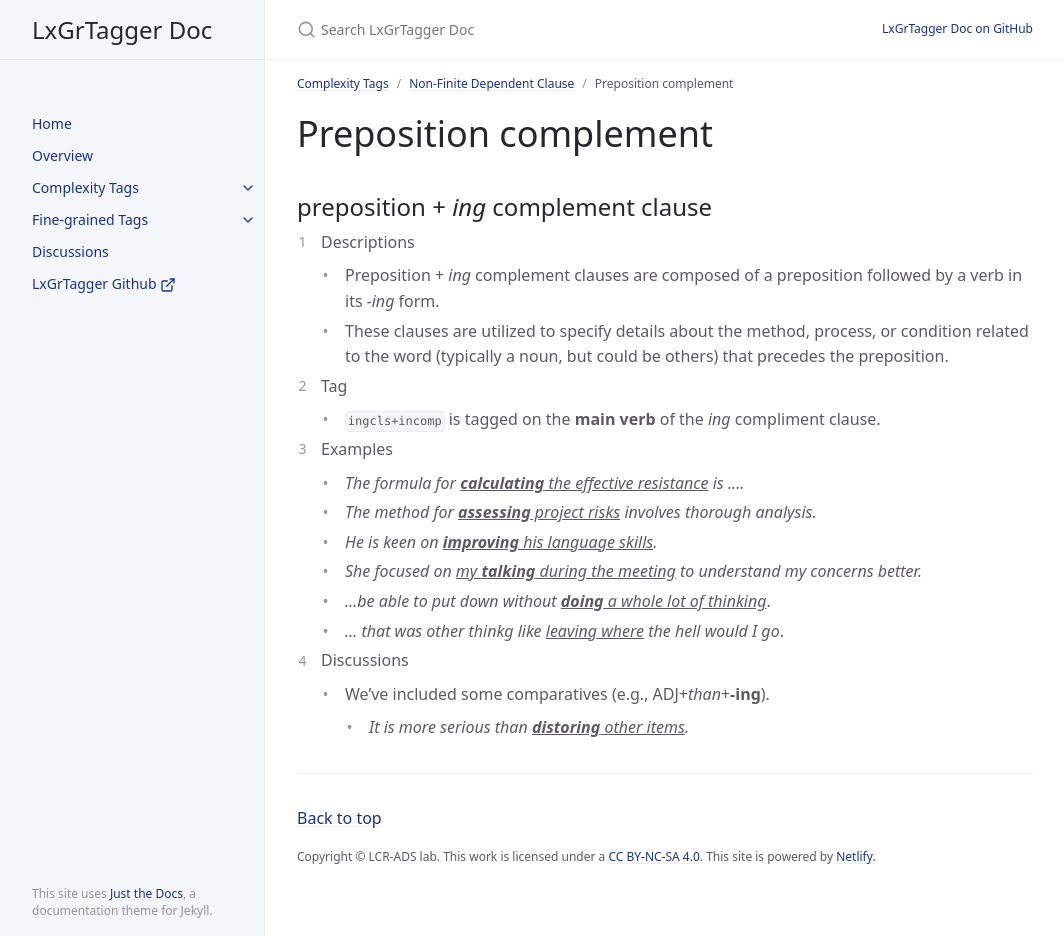
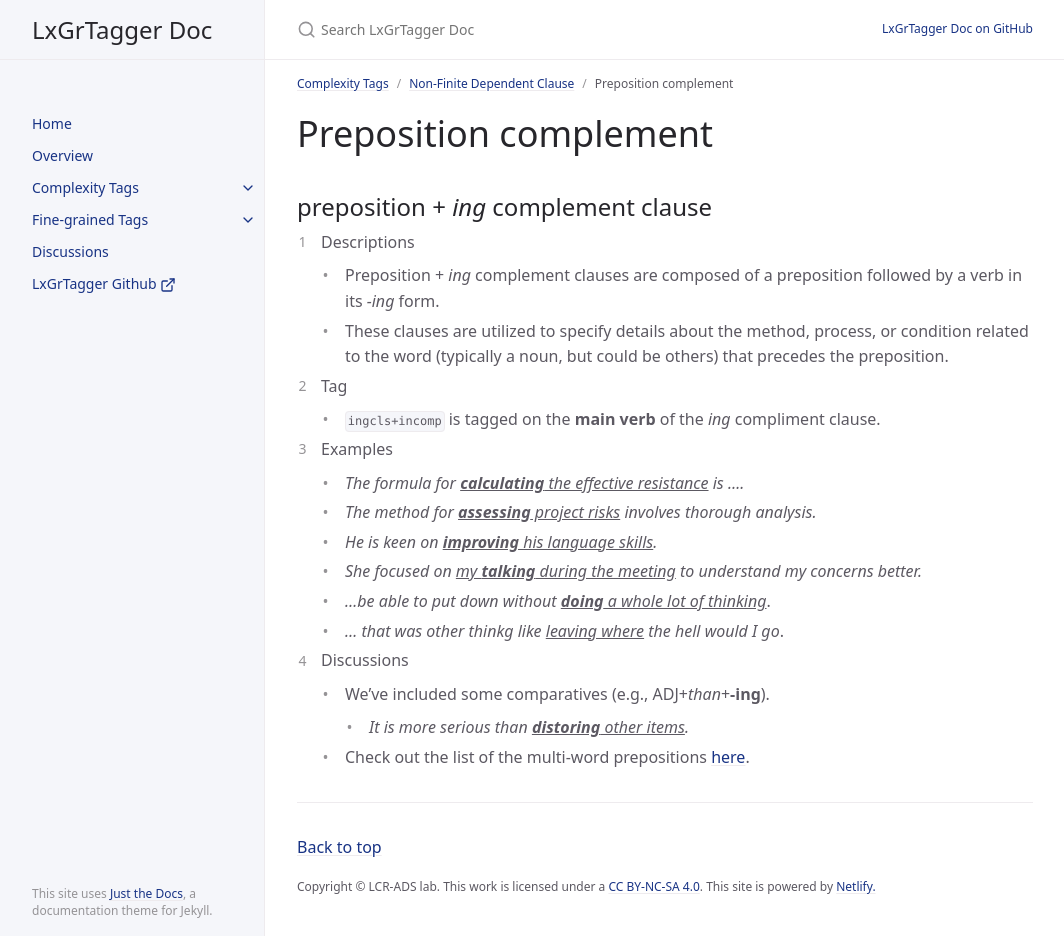
Before and after one commit to LCR-ADS-Lab/LxGrTagger-Documentation, a Jekyll site: the page built from docs/cx tags/2_Non-finite Clause/6_Syntactic function6.md, in a window 1280 px wide and 936 px high. Shown: the whole window, without its empty margins (107-1171 px from the left). Built offline with Jekyll 4.4.1, drawn with Linux system fonts in a browser that asks for light colours; cached includes are drawn as plain includes.

Commit message:
Update 6_Syntactic function6.md

```diff
--- a/docs/cx tags/2_Non-finite Clause/6_Syntactic function6.md
+++ b/docs/cx tags/2_Non-finite Clause/6_Syntactic function6.md
@@ -23,3 +23,4 @@ nav_order: 6
 4. Discussions
    - We've included some comparatives (e.g., ADJ+*than*+**-ing**).
       - *It is more serious than <ins>**distoring** other items</ins>.*
+   - Check out the list of the multi-word prepositions [here](https://lcr-ads-lab.github.io/LxGrTagger-Documentation/docs/Discussions/#multi-word-prepositions-and-subordinators).
```
